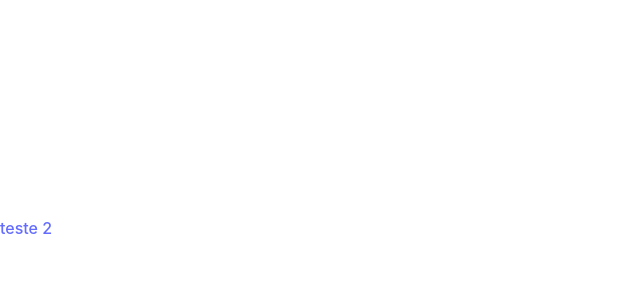
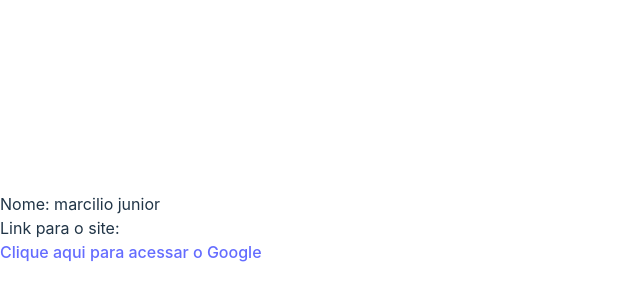
Before and after one commit to marciliojrr/b7web-react, a React (Vite) app in the folder projetos/react-vite/: page / in a window 1280 px wide. Shown: the part 172-472 px from the top of the page, without its empty margins (0-640 px from the left). Built offline with nearby package versions, Linux system fonts and the light colour scheme.

Commit message:
Expressoes JSX

```diff
--- a/projetos/react-vite/src/App.tsx
+++ b/projetos/react-vite/src/App.tsx
@@ -1,15 +1,17 @@
-import React from "react";
+const App = () => {
 
-// JSX
-const App = () => {
-    // return React.createElement('a', {
-    //     href: 'https://www.google.com.br'
-    // }, 'Google');
-
-    // ou
+    let name: string = 'marcilio';
+    let lastName: string = 'junior'
+    let link: string = 'https://www.google.com.br'
 
     return (
-        <a href='https://www.google.com.br'>teste 2</a>
+        <div>
+            Nome: {`${name} ${lastName}`}<br />
+            Link para o site: <br />
+            <a href={link}>Clique aqui para acessar o Google</a>
+        </div>
+
+
     )
 }
 
```
